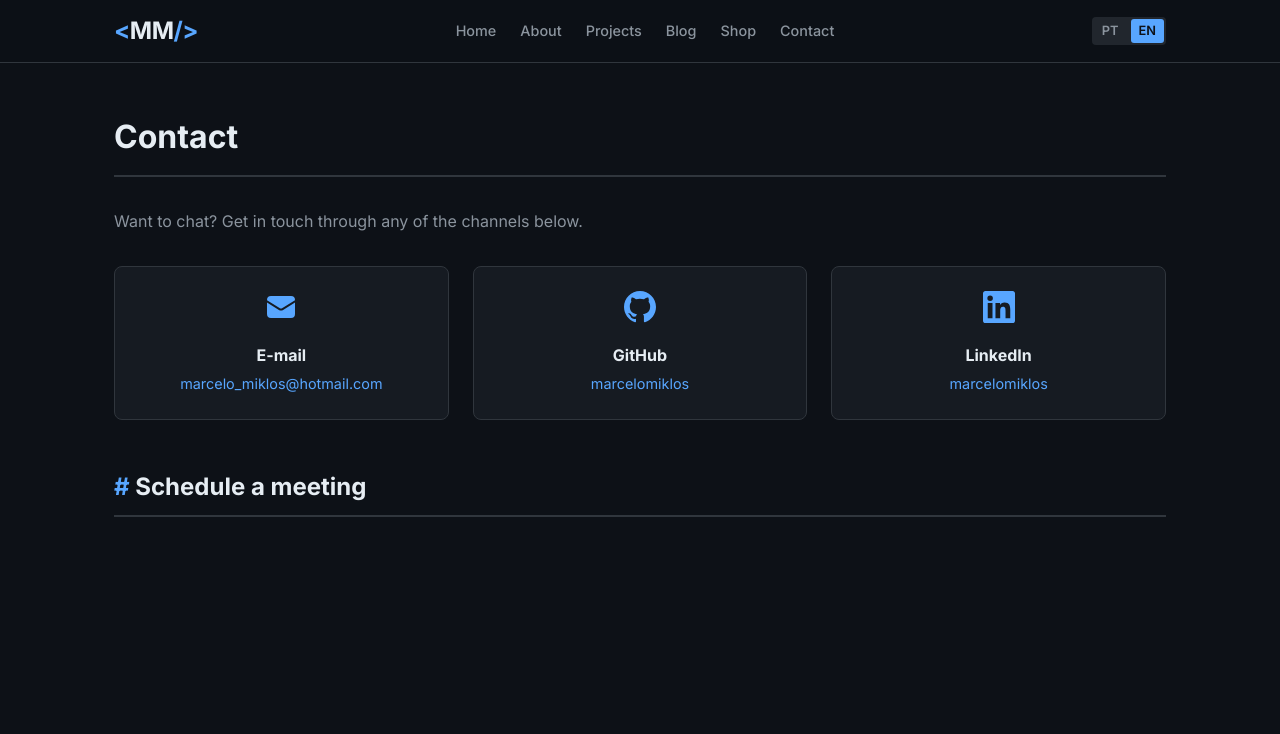
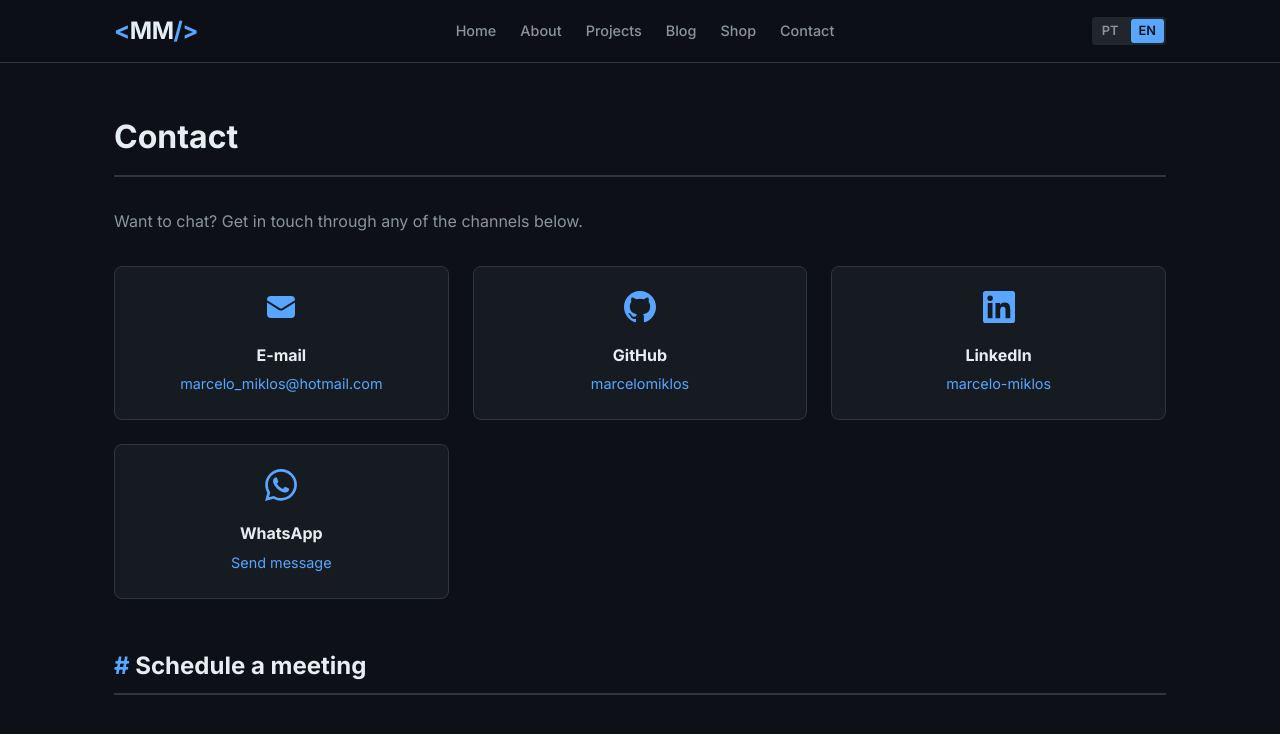
Before and after one commit to marcelomiklos/marcelomiklos.github.io, a Jekyll site: the page built from en/contact.html, in a window 1280 px wide and 900 px high. Shown: the top 734 px of the window. Built offline with Jekyll 4.4.1, drawn with Linux system fonts in a browser that asks for light colours.

Commit message:
Atualizar dados reais de contato (LinkedIn, WhatsApp, e-mail)
Co-Authored-By: Claude Opus 4.6 <noreply@anthropic.com>

```diff
--- a/_config.yml
+++ b/_config.yml
@@ -38,10 +38,10 @@ defaults:
 # Redes sociais
 social:
   github: "marcelomiklos"
-  linkedin: "marcelomiklos"
+  linkedin: "marcelo-miklos"
   twitter: ""
   instagram: ""
-  whatsapp: ""
+  whatsapp: "5511981217965"
   email: "marcelo_miklos@hotmail.com"
 
 plugins:
```
